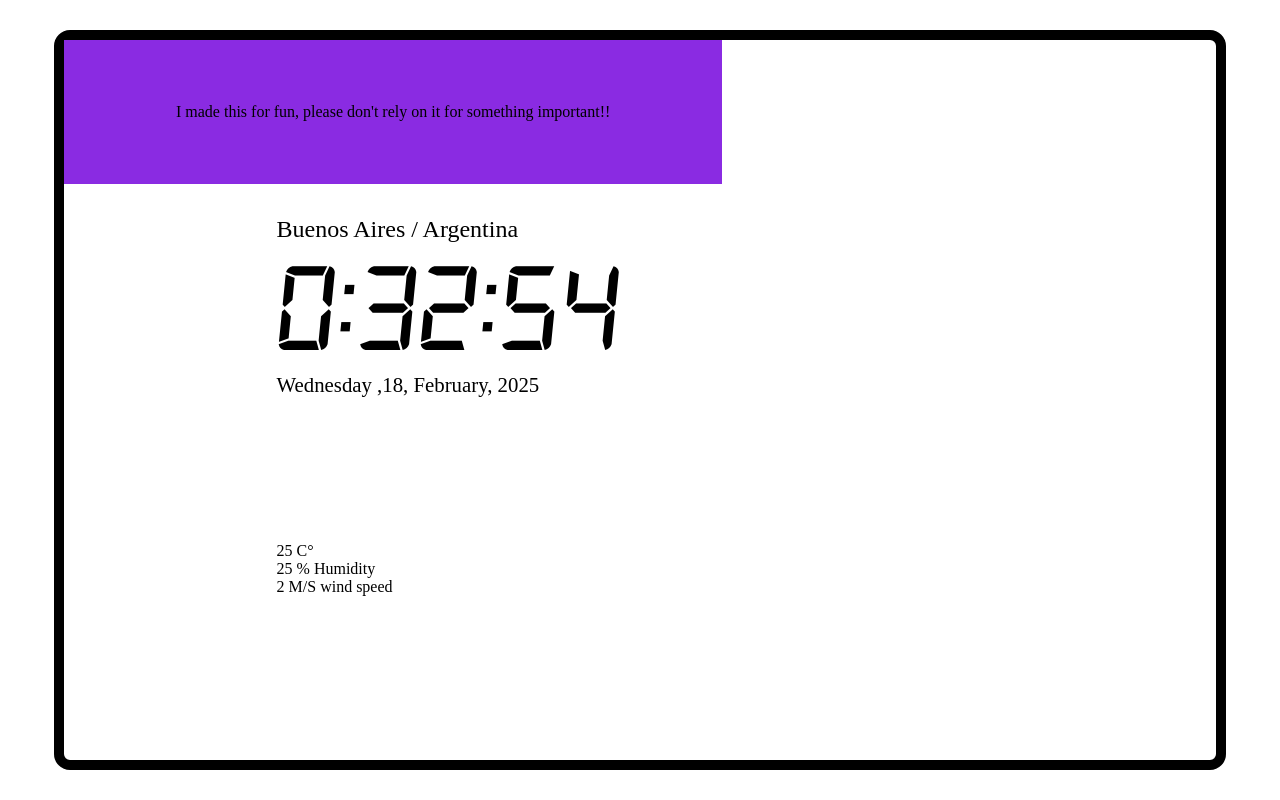
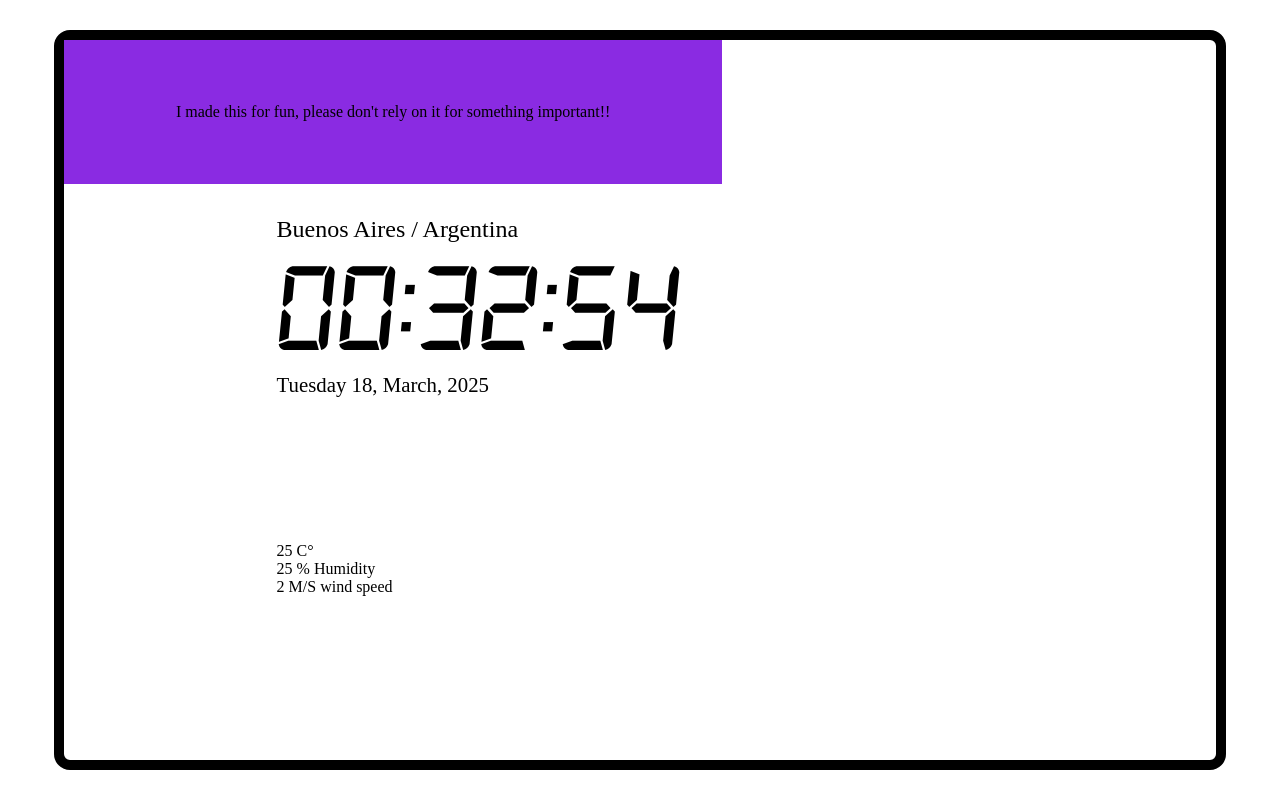
Before and after one commit to sbassan1/weather-app, a website built with webpack: page src/template.html in a window 1280 px wide. Built offline with nearby package versions, Linux system fonts and the light colour scheme; a web font is replaced by a local one.

Commit message:
Changed to use class for date and time format

```diff
--- a/src/index.js
+++ b/src/index.js
@@ -1,5 +1,8 @@
 import "./styles/styles.css"
 
+class DateTime {
+
+    getFormattedDateTime() {
         const months = [
             "January", "February", "March", "April",
             "May", "June", "July", "August",
@@ -10,18 +13,32 @@ const days = [
             "Monday", "Tuesday", "Wednesday", "Thursday", "Friday", "Saturday", "Sunday"
         ];
 
-// Update this to get the day/month/years updated
-setInterval(function(){
-    let date = new Date();
+        const now = new Date();
 
-    let second = date.getSeconds();
-    let minute = date.getMinutes();
-    let hour = date.getHours();
-    let dayName = date.getDay();
-    let dayNum = date.getDate();
-    let monthNum = date.getMonth();
-    let year = date.getFullYear();
+        const year = now.getFullYear();
+        const month = now.getMonth() + 1;
+        const day = String(now.getDate());
+        const dayName = now.getDay() - 1;
+        const hours = String(now.getHours()).padStart(2, '0');
+        const minutes = String(now.getMinutes()).padStart(2, '0');
+        const seconds = String(now.getSeconds()).padStart(2, '0');
 
-    document.getElementById('date').innerHTML = days[dayName] + " ," + dayNum + ", " + months[monthNum] + ", " + year;
-    document.getElementById('time').innerHTML = hour + ":" + minute + ":" + second;
-    },1000);
+        const formattedDate = `${days[dayName]} ${day}, ${months[month]}, ${year}`;
+        const formattedTime = `${hours}:${minutes}:${seconds}`;
+
+        return { date: formattedDate, time: formattedTime };
+    }
+
+};
+
+const clock = new DateTime();
+
+function setDateTimeDOM() {
+
+    const {date , time} = clock.getFormattedDateTime();
+
+    document.getElementById('date').innerHTML = date;
+    document.getElementById('time').innerHTML = time;
+}
+
+setInterval(setDateTimeDOM,1000);
--- a/src/template.html
+++ b/src/template.html
@@ -19,7 +19,7 @@
 
                 <p id="time">13:45</p> <em></em>
 
-                <p id="date">Monday 17, February, 2025 </p>
+                <p id="date"></p>
 
             </div>
 
```
Lines whose indentation alone changed are shown as unchanged.
